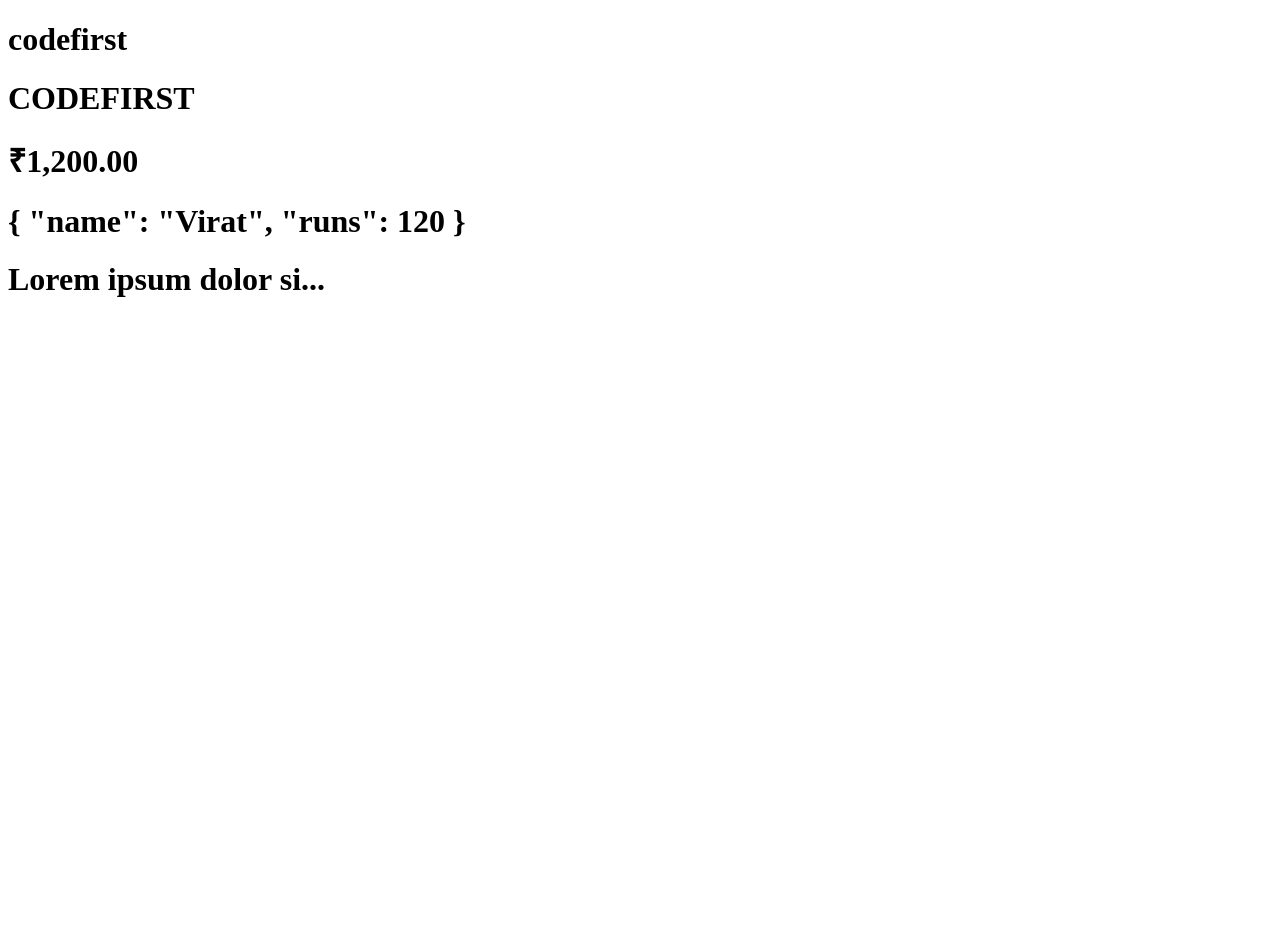
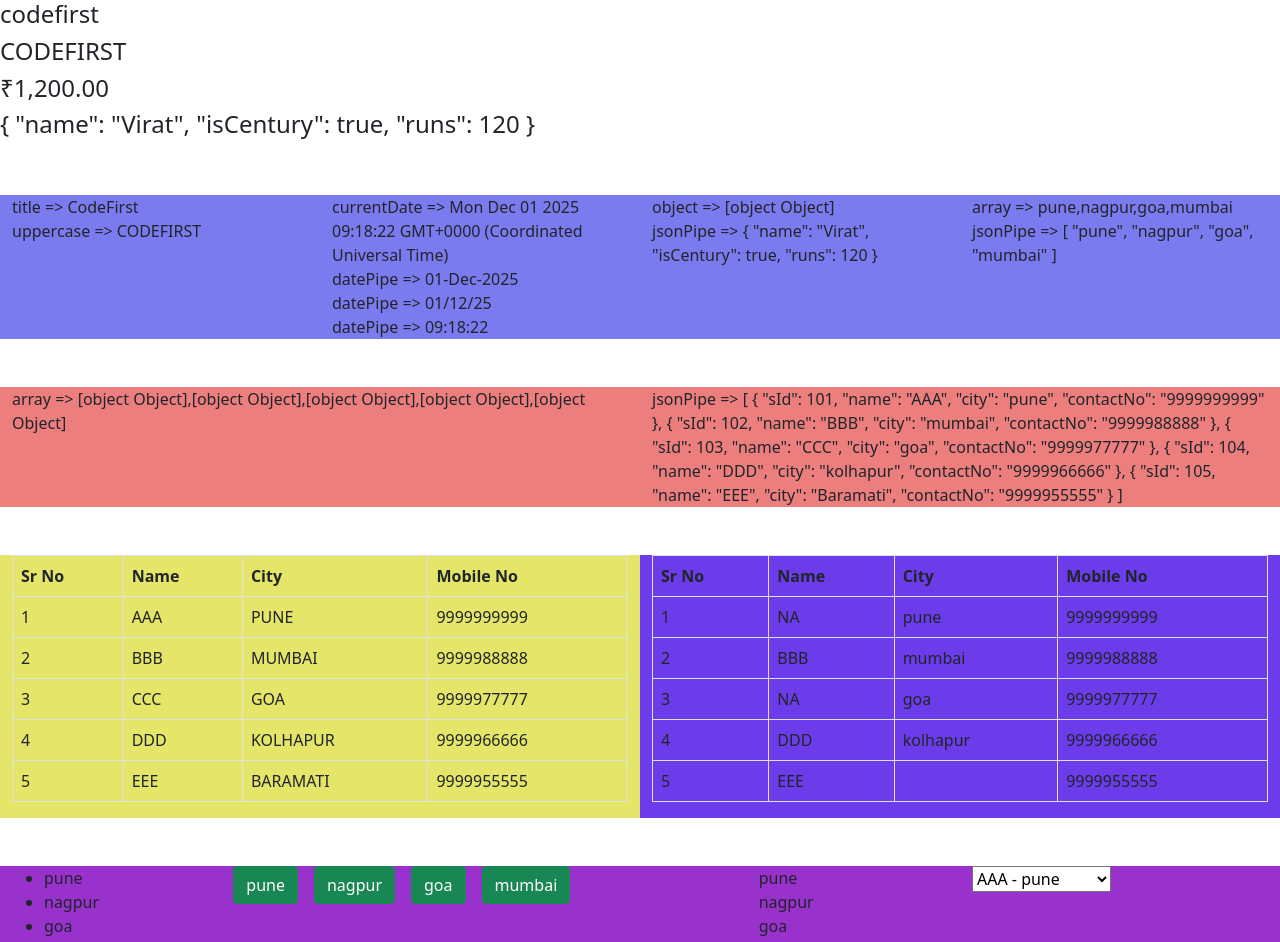
Before and after one commit to Codefirst-Batch-10/angular_B10, an Angular app: page / in a window 1280 px wide. Shown: the top 942 px of the page. Before the commit the page ends 800 px from the top, so only its background shows below. Built offline with nearby package versions, Linux system fonts and the light colour scheme.

Commit message:
Pipes :-  Built in and Custom pipes

```diff
--- a/src/app/app.component.html
+++ b/src/app/app.component.html
@@ -19,6 +19,6 @@
 <!-- * * * * * * * * * * * * * * * * * * * * * * * * * * * * * * * * -->
 
 <!-- <app-data-binding></app-data-binding> -->
- <!-- <app-default-directives></app-default-directives> -->
-  <app-pipe-component></app-pipe-component>
+<!-- <app-default-directives></app-default-directives> -->
+<app-pipe-component></app-pipe-component>
 <router-outlet />
--- a/src/app/app.component.ts
+++ b/src/app/app.component.ts
@@ -6,7 +6,7 @@ import { PipeComponentComponent } from "../components/pipe-component/pipe-compon
 
 @Component({
   selector: 'app-root',
-  imports: [RouterOutlet, DataBindingComponent, DefaultDirectivesComponent, PipeComponentComponent],
+  imports: [RouterOutlet, PipeComponentComponent, DefaultDirectivesComponent, DataBindingComponent],
   templateUrl: './app.component.html',
   styleUrl: './app.component.css'
 })
--- a/src/components/data-binding/data-binding.component.html
+++ b/src/components/data-binding/data-binding.component.html
@@ -1,4 +1,4 @@
-<!-- Interpolation -->
+Interpolation
 
 <h1>{{country}}</h1>
 
@@ -24,7 +24,7 @@
 
 <!-- Event binding -->
 
-   <button type="submit"(click)="onSubmit($event)">Submit</button><br><br>
+<button type="submit" (click)="onSubmit($event)">Submit</button><br><br>
 
 <form (ngSubmit)="onSubm()">
   <input type="text" placeholder="Name">
--- a/src/components/default-directives/default-directives.component.html
+++ b/src/components/default-directives/default-directives.component.html
@@ -1,7 +1,7 @@
 @if (isShowTitle) {
-    <h1>Angular session B10</h1>
+<h1>Angular session B10</h1>
 } @else {
-    <h3>Javascript session B10</h3>
+<h3>Javascript session B10</h3>
 }
 <div>
     @for (std of students; track std.id) {
--- a/src/components/pipe-component/pipe-component.component.html
+++ b/src/components/pipe-component/pipe-component.component.html
@@ -1,6 +1,118 @@
-<h1>{{title | lowercase}}</h1>
-<h1>{{title | uppercase}}</h1>
-<h1>{{price | currency:'INR'}}</h1>
-<h1>{{team | json}}</h1>
+<h4>{{title | lowercase}}</h4>
+<h4>{{title | uppercase}}</h4>
+<h4>{{price | currency:'INR'}}</h4>
+<h4>{{team | json}}</h4>
 <!-- custome pipe example -->
-<h1>{{description | truncate:20}}</h1>
+<!-- <h4>{{description | truncate:20}}</h4> -->
+
+<div class="container-fluid pt-5">
+    <div class="row" style="background-color: rgb(123, 123, 240);">
+
+        <div class="col-3">
+            title => {{ title }} <br>
+            uppercase => {{ title | uppercase }}
+        </div>
+
+        <div class="col-3">
+            currentDate => {{ currentDate }} <br>
+            datePipe => {{ currentDate | date:'dd-MMM-yyyy' }} <br>
+            datePipe => {{ currentDate | date:'dd/MM/yy' }} <br>
+            datePipe => {{ currentDate | date:'hh:mm:ss' }}
+        </div>
+
+        <div class="col-3">
+            object => {{ team }} <br>
+            jsonPipe => {{ team | json }}
+        </div>
+
+        <div class="col-3">
+            array => {{ cityList }} <br>
+            jsonPipe => {{ cityList | json }}
+        </div>
+
+    </div>
+    <div class="row my-5" style="background-color: rgb(236, 126, 126);">
+        <div class="col-6">
+            array => {{studentArray}} <br>
+        </div>
+        <div class="col-6">
+            jsonPipe => {{studentArray | json}}
+        </div>
+    </div>
+
+
+
+    <div class="row my-5">
+        <div class="col-6" style="background-color: rgb(229, 229, 105);">
+            <table class="table table-bordered">
+                <thead>
+                    <tr>
+                        <th>Sr No</th>
+                        <th>Name</th>
+                        <th>City</th>
+                        <th>Mobile No</th>
+                    </tr>
+                </thead>
+                <tbody>
+                    <tr *ngFor="let std of studentArray; let srno=index">
+                        <td>{{srno+1}}</td>
+                        <td>{{std.name}}</td>
+                        <td>{{std.city | uppercase}}</td>
+                        <td>{{std.contactNo}}</td>
+                    </tr>
+                </tbody>
+            </table>
+
+        </div>
+        <div class="col-6" style="background-color: rgb(109, 60, 234);">
+            <table class="table table-bordered">
+                <thead>
+                    <tr>
+                        <th>Sr No</th>
+                        <th>Name</th>
+                        <th>City</th>
+                        <th>Mobile No</th>
+                    </tr>
+                </thead>
+                <tbody>
+                    <tr *ngFor="let std of studentArray2; let srno=index">
+                        <td>{{srno+1}}</td>
+                        <td>{{std.name |truncate}}</td>
+                        <td>{{std.city | lowercase}}</td>
+                        <td>{{std.contactNo}}</td>
+                    </tr>
+                </tbody>
+            </table>
+
+        </div>
+    </div>
+
+
+    <div class="row my-5" style="background-color: darkorchid;">
+        <div class="col-2">
+            <ul>
+                <li *ngFor="let city of cityList">
+                    {{city}}
+                </li>
+            </ul>
+        </div>
+        <div class="col-5">
+            <button *ngFor="let city of cityList" class="btn btn-success mx-2">
+                {{city}}
+            </button>
+        </div>
+        <div class="col-2">
+            <div *ngFor="let city of cityList">
+                <span>{{city}}</span>
+            </div>
+        </div>
+        <div class="col-3">
+            <select>
+                <option *ngFor="let std of studentArray" [value]="std.sId">
+                    {{std.name}} - {{std.city}}
+                </option>
+            </select>
+        </div>
+    </div>
+
+    </div>
--- a/src/components/pipe-component/pipe-component.component.ts
+++ b/src/components/pipe-component/pipe-component.component.ts
@@ -13,8 +13,32 @@ export class PipeComponentComponent {
   title = "CodeFirst"
   price = 1200;
   team = {
-    name : "Virat",
-    runs : 120
+    name: "Virat",
+    isCentury: true,
+    runs: 120
   }
+
+  cityList: string[] = ['pune', 'nagpur', 'goa', 'mumbai'];
+
   description = 'Lorem ipsum dolor sit amet consectetur adipisicing elit. Pariatur provident tempore ratione fugit illum eaque quia expedita ipsum sequi enim tenetur velit amet eos accusamus quibusdam odio odit, facere impedit.'
+
+  currentDate: Date = new Date();
+
+  studentArray: any[] = [
+    { sId: 101, name: 'AAA', city: 'pune', contactNo: '9999999999' },
+    { sId: 102, name: 'BBB', city: 'mumbai', contactNo: '9999988888' },
+    { sId: 103, name: 'CCC', city: 'goa', contactNo: '9999977777' },
+    { sId: 104, name: 'DDD', city: 'kolhapur', contactNo: '9999966666' },
+    { sId: 105, name: 'EEE', city: 'Baramati', contactNo: '9999955555' }
+  ]
+
+
+  studentArray2: any[] = [
+    { sId: 101, name: '', city: 'pune', contactNo: '9999999999' },
+    { sId: 102, name: 'BBB', city: 'mumbai', contactNo: '9999988888' },
+    { sId: 103, name: null, city: 'goa', contactNo: '9999977777' },
+    { sId: 104, name: 'DDD', city: 'kolhapur', contactNo: '9999966666' },
+    { sId: 105, name: 'EEE', city: '', contactNo: '9999955555' }
+  ]
+
 }
--- a/src/index.html
+++ b/src/index.html
@@ -6,6 +6,8 @@
   <base href="/">
   <meta name="viewport" content="width=device-width, initial-scale=1">
   <link rel="icon" type="image/x-icon" href="favicon.ico">
+  <link href="https://cdn.jsdelivr.net/npm/bootstrap@5.0.2/dist/css/bootstrap.min.css" rel="stylesheet" integrity="sha384-EVSTQN3/azprG1Anm3QDgpJLIm9Nao0Yz1ztcQTwFspd3yD65VohhpuuCOmLASjC" crossorigin="anonymous">
+  <script src="https://cdn.jsdelivr.net/npm/bootstrap@5.0.2/dist/js/bootstrap.bundle.min.js" integrity="sha384-MrcW6ZMFYlzcLA8Nl+NtUVF0sA7MsXsP1UyJoMp4YLEuNSfAP+JcXn/tWtIaxVXM" crossorigin="anonymous"></script>
 </head>
 <body>
   <app-root></app-root>
--- a/src/pipes/truncate.pipe.ts
+++ b/src/pipes/truncate.pipe.ts
@@ -5,11 +5,19 @@ import { Pipe, PipeTransform } from '@angular/core';
 })
 export class TruncatePipe implements PipeTransform {
 
-  transform(value: string, limit:number):any {
-    if(value == null) {
-      return;
-    };
-    return value.length > limit ? value.substring(0,limit)+'...': value;
+  // transform(value: string, limit:number):any {
+  //   if(value == null) {
+  //     return;
+  //   };
+  //   return value.length > limit ? value.substring(0,limit)+'...': value;
+  // }
+
+  transform(value: any,) {
+    debugger;
+    if (value == '' || value == null || value == undefined) {
+      return 'NA'
+    } else {
+      return value;
+    }
   }
-
 }
```
Lines whose indentation alone changed are shown as unchanged.
